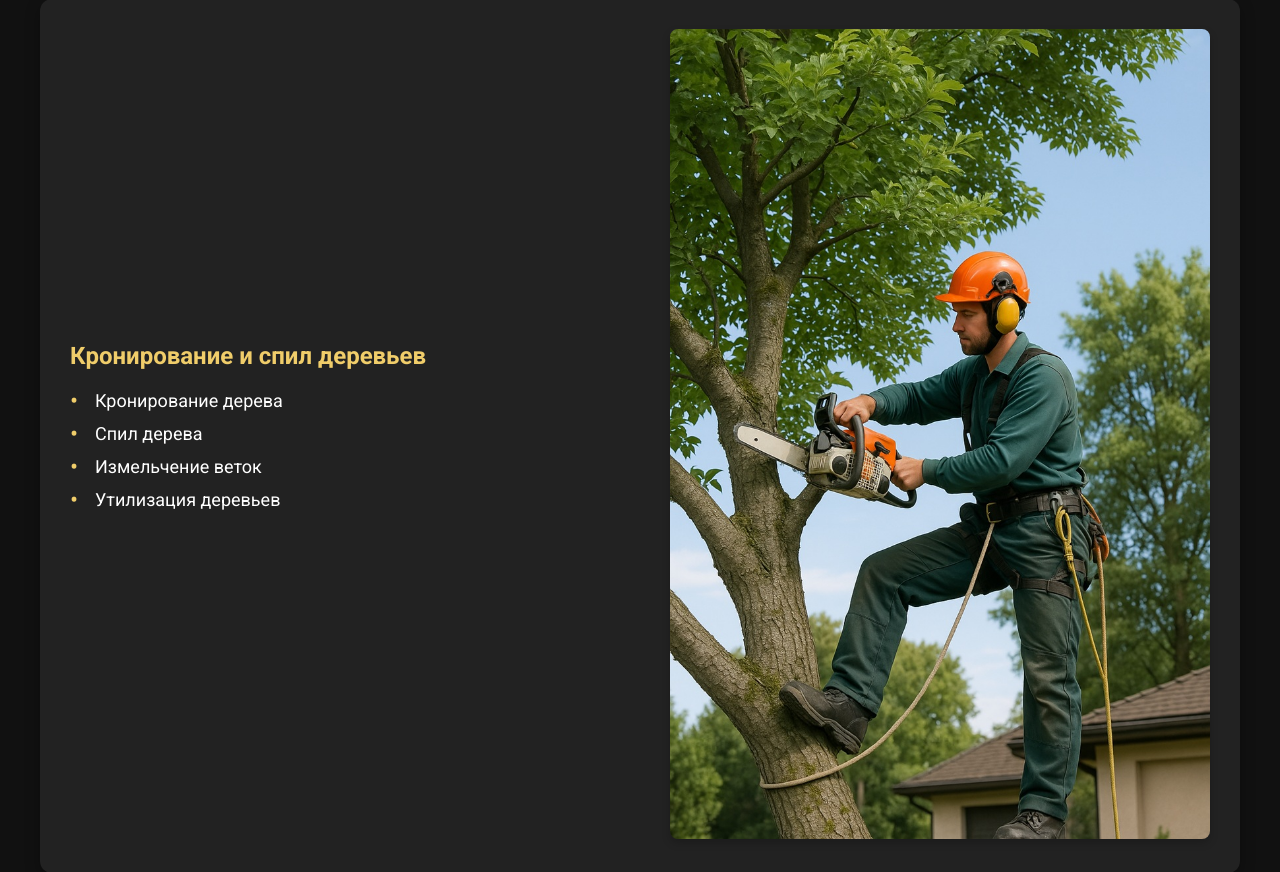
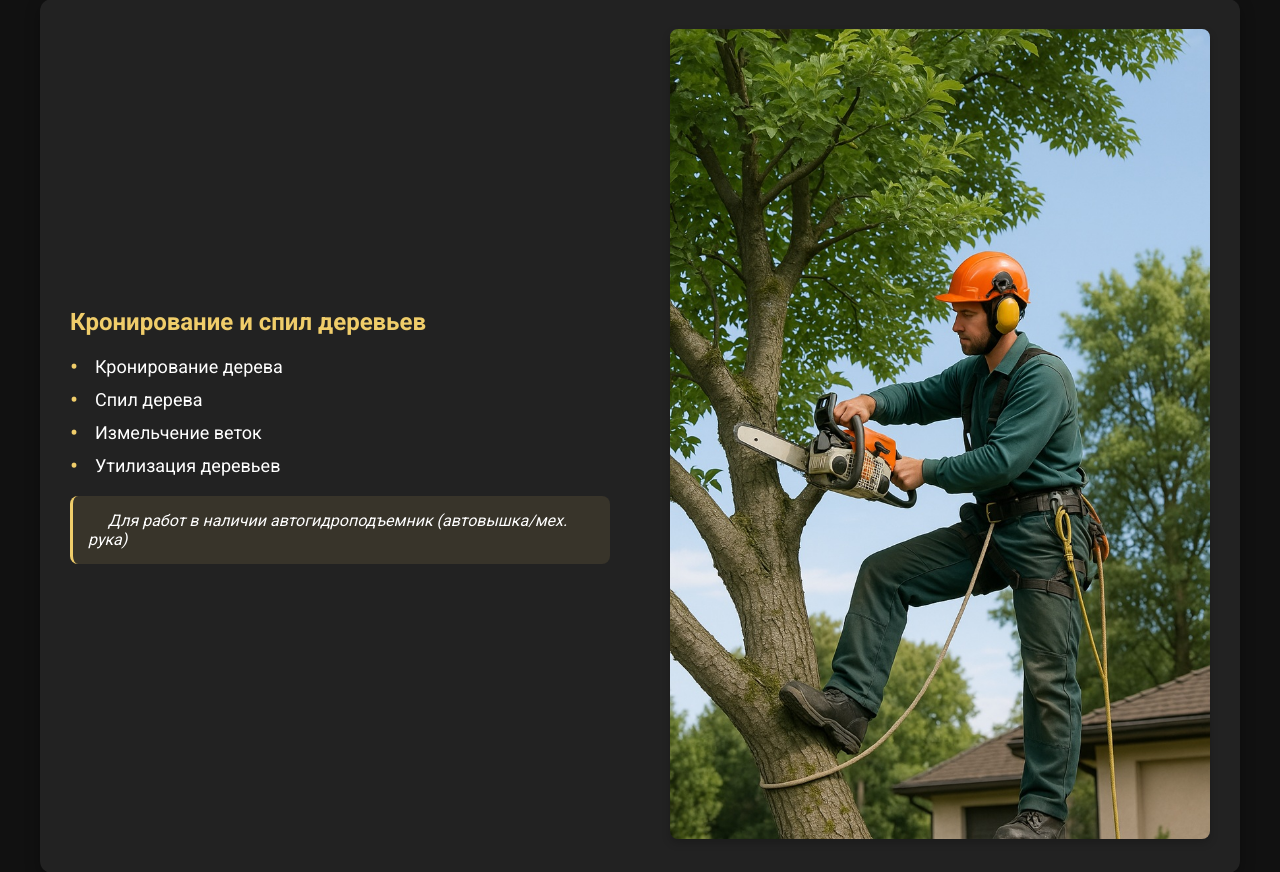
Before and after one commit to vitallcore/Sadovnik-flask, a Flask app: page /services in a window 1280 px wide. Shown: the part 223-1095 px from the top of the page. Run offline with Flask 3, Linux system fonts and the light colour scheme.

Commit message:
sadovnik

```diff
--- a/templates/base.html
+++ b/templates/base.html
@@ -43,3 +43,11 @@
     </footer>
   </body>
 </html>
+
+<!-- Блок СЕО оптимизации -->
+<meta name="Для поисковиков" content="посадка растений, посадка елок, посадка елочек, посадка туй, посадка цветов, оформление стен цветами, уход за цветами,
+посадка деревьев, посадка берез, посадка кустарников , озеленение помещений, озеленение сада, озеленение стен, вертикальный сад, укладка газона, посев газона, рулонный газон, посадка растений омск, посадка деревьев омск, посадка кустарника омск, уход за деревьями омск, уход за растениями омск, изготовление декора металлоконструкций, изготовление металлоконструкций, сварочные работы, изготовление металлоконструкций омск, сварочные работы омск, сварка, сварка омск, сварщик на выезд, изготовление лестниц, изготовление металлической лестницы, изготовление каркасов, металлическая лестница, каркас, изготовление мангальной зоны, изготовление металлоконструкций на заказ, металлоконструкции, металлоконструкция, изготовление крыльца из металла, сварить каркас для бассейна, изготовление каркаса для бассейна, ремонт металлоконструкций, ремонт металлоконструкций омск,  сварочные работы, сварочные работы омск, изготовление каркаса, изготовление каркаса омск, кронирование и спил деревьев.
+спилить дерево омск, кронировать дерево омск, кронирование деревьев, спил деревьев, измельчение веток, утилизация мусора омск, вывоз мусора омск, утилизация мусора,  вывоз мусора, альпинисты омск, услуга автовышки омск, распилить дерево на части, распил дерева, спилить березу, спилить сосну, спилить ель, спилить тополь, удалить дерево, работы по спилу деревьев, спилить дерево с вывозом под ключ, спилить и вывезти деревья, вырубить деревья, вырубка деревьев, спилить тополь в омске, спилить березу омск, спилить сосну омск, удалить дерево омск, удалить деревья омск, корчевание пней, удаление пней, удаление корней, выкорчевка пней, выкорчевка пня, выкорчевка пней омск, корчевание пней омск, удалить пень омск, измельчить ветки в омске, измельчить ветки, измельчение веток и кустарников, удаление кустарников, расчистка участков под ключ
+слова: расчистка участков, уборка территорий, уборка участка, расчистка территории, очистить от сорняков территорию, очистить от поросли, очистить от поросли территорию, удалить пни на даче, выкорчевать пни на даче, спил поросли, прополка травы, покос травы, покос травы триммером, покосить траву на даче, покосить траву на участке, косарь травы,
+убрать траву на даче, убрать траву на участке, убрать траву, вывезти траву, вывезти мусор, вспашка земли, вспашка земли плугом, вспашка земли фрезой, вспашка земли мотоблоком, вспахать землю культиватором, вспахать землю мотоблоком, вспахать землю трактором,
+погрузка мусора, грузчики, убраться на даче, навести порядок на территории, убраться на территории, услуга уборки, обработка гербицидами, обработать территорию отравой, выкорчевать кустарник, спилить кустарники, привести участок в порядок , привести территорию в порядок, благоустройство территорий, благоустроить территорию, благоустроить дачу, благоустроить участок" />
--- a/templates/services.html
+++ b/templates/services.html
@@ -18,6 +18,7 @@
               <li>Измельчение веток</li>
               <li>Утилизация деревьев</li>
             </ul>
+            <p class="service-note">Для работ в наличии автогидроподъемник (автовышка/мех. рука)</p>
           </div>
           <div class="service-image">
             <img src="{{ url_for('static', filename='images/service1.jpg') }}" alt="Кронирование деревьев" />
```
